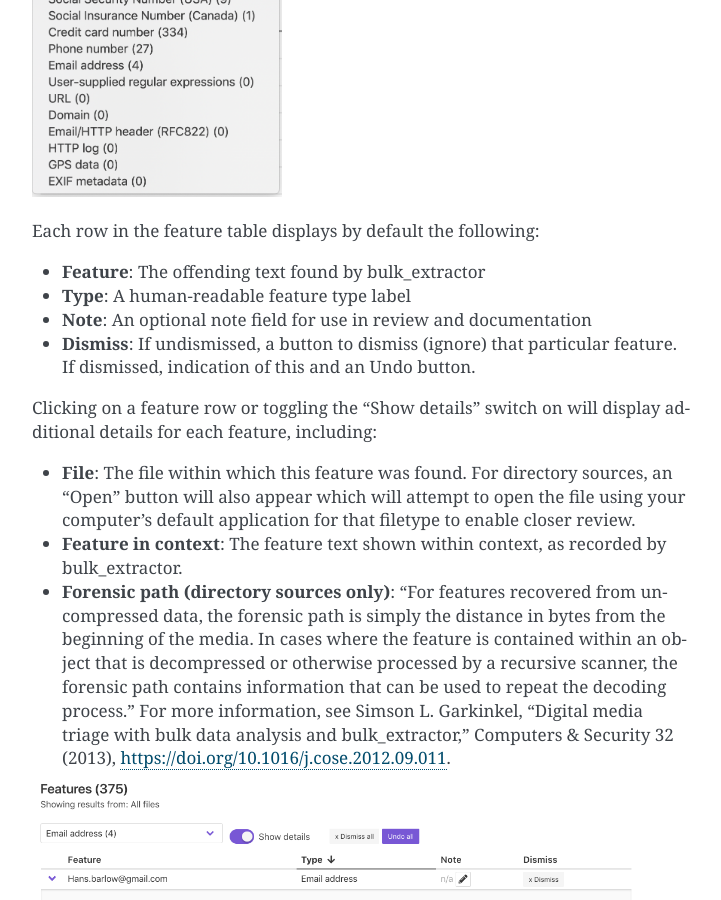
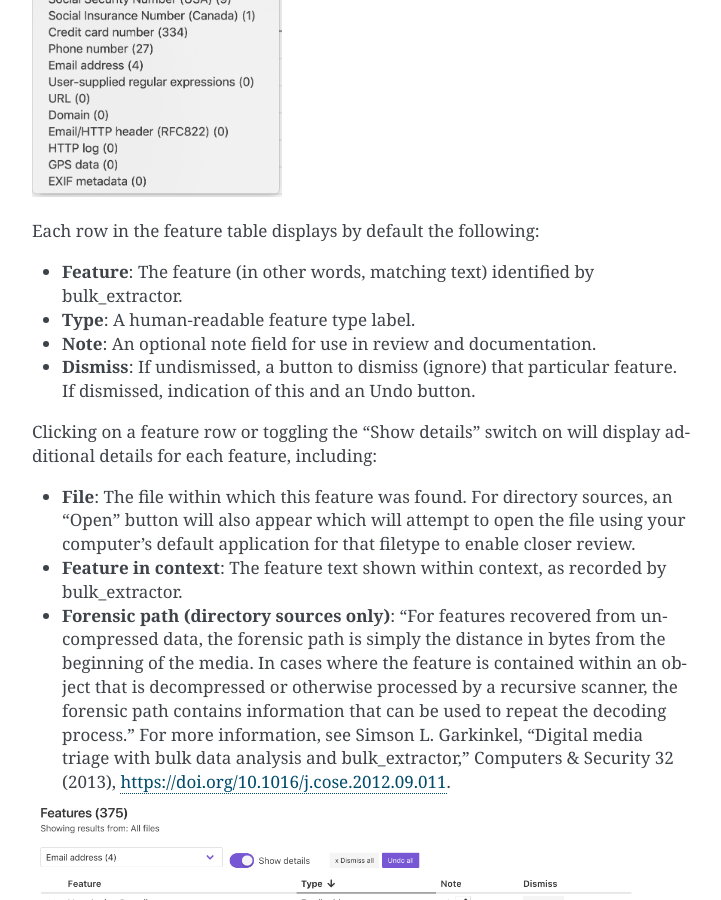
Before and after one commit to bulk-reviewer/bulk-reviewer, a Sphinx documentation site: the page built from docs/reviewdashboard.rst, in a window 1280 px wide and 900 px high, scrolled down 1904 px. Shown: the whole window, without its empty margins (388-1109 px from the left). Built offline with Sphinx 7.4.7, drawn with Linux system fonts in a browser that asks for light colours.

Commit message:
Update docs

```diff
--- a/docs/reviewdashboard.rst
+++ b/docs/reviewdashboard.rst
@@ -37,9 +37,9 @@ By default, the feature table displays all features found in the source director
 
 Each row in the feature table displays by default the following:
 
-* **Feature**: The offending text found by bulk_extractor
-* **Type**: A human-readable feature type label
-* **Note**: An optional note field for use in review and documentation
+* **Feature**: The feature (in other words, matching text) identified by bulk_extractor.
+* **Type**: A human-readable feature type label.
+* **Note**: An optional note field for use in review and documentation.
 * **Dismiss**: If undismissed, a button to dismiss (ignore) that particular feature. If dismissed, indication of this and an Undo button.
 
 Clicking on a feature row or toggling the "Show details" switch on will display additional details for each feature, including:
```
